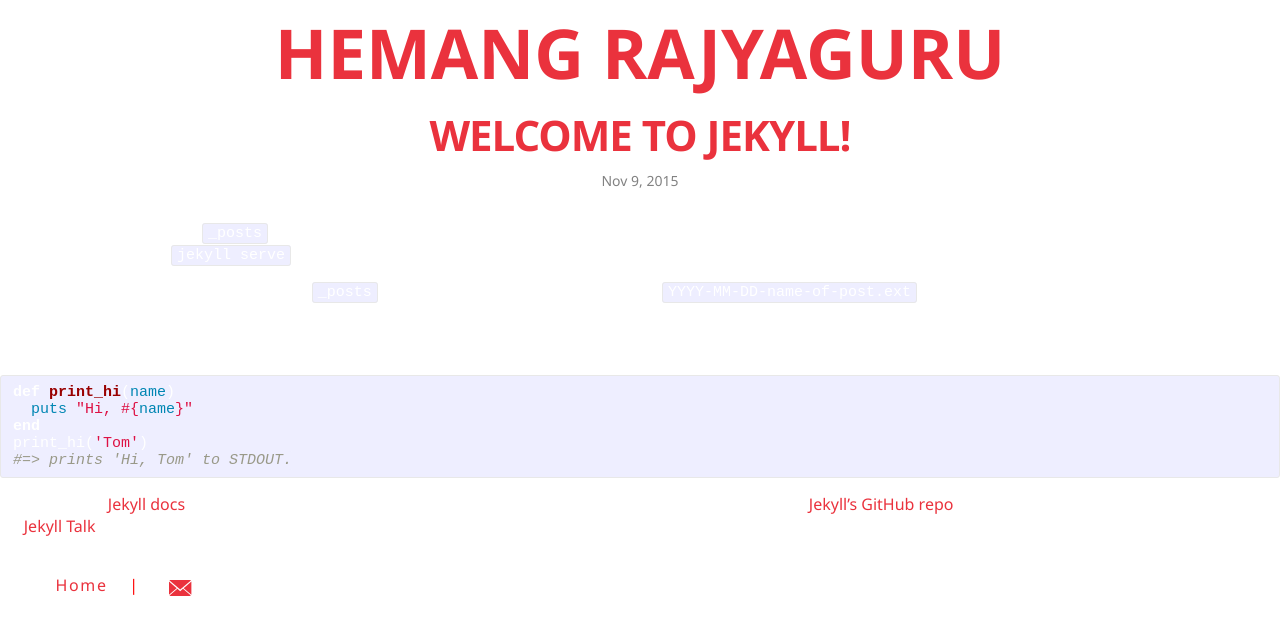
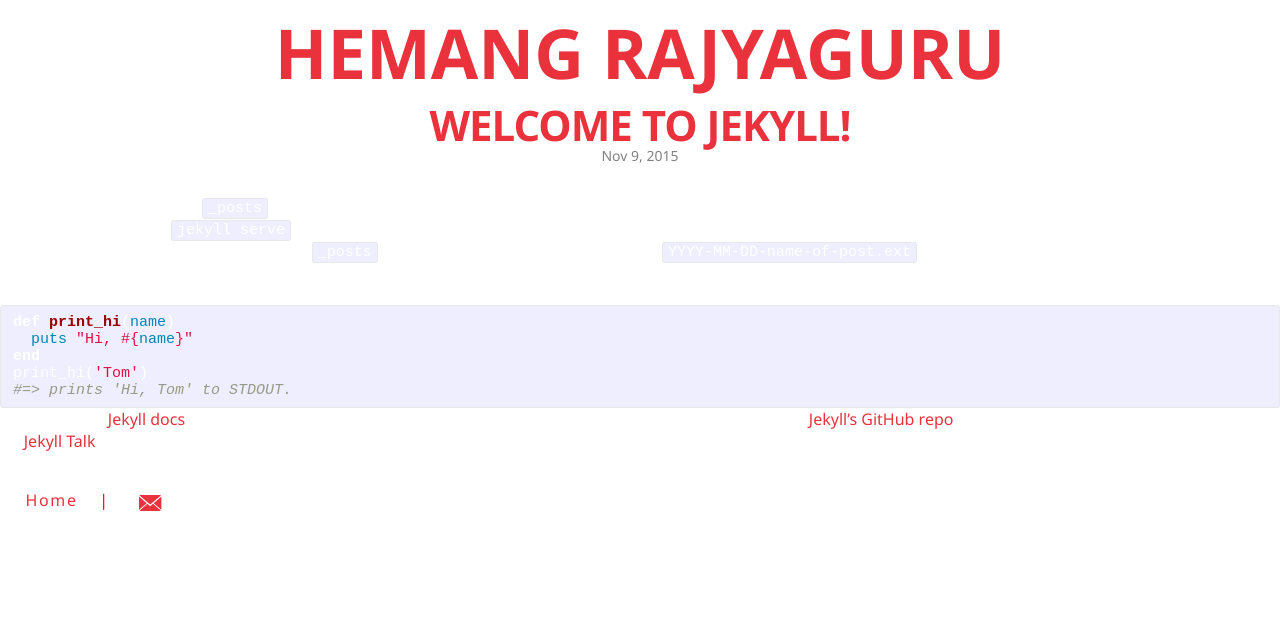
Before and after one commit to hemdagem/personal-website, a Jekyll site: the page built from _posts/2015-11-09-welcome-to-jekyll.markdown, in a window 1280 px wide. Shown: the top 635 px of the page. Built offline with Jekyll 4.4.1, drawn with Linux system fonts in a browser that asks for light colours.

Commit message:
more styling tweaks

```diff
--- a/_includes/head.html
+++ b/_includes/head.html
@@ -6,9 +6,8 @@
   <title>{% if page.title %}{{ page.title }}{% else %}{{ site.title }}{% endif %}</title>
   <meta name="description" content="{% if page.excerpt %}{{ page.excerpt | strip_html | strip_newlines | truncate: 160 }}{% else %}{{ site.description }}{% endif %}">
 
-  <link rel="stylesheet" href="{{ " /css/main.css " | prepend: site.baseurl }}">
+  <link rel="stylesheet" href="{{ "/css/main.css" | prepend: site.baseurl }}">
   <link rel="canonical" href="{{ page.url | replace:'index.html','' | prepend: site.baseurl | prepend: site.url }}">
-  <link rel="alternate" type="application/rss+xml" title="{{ site.title }}" href="{{ " /feed.xml " | prepend: site.baseurl | prepend: site.url }}">
   <meta property="og:title" content="Hemang Rajyaguru" />
   <meta property="og:type" content="article" />
   <meta property="og:url" content="/" />
--- a/_sass/_base.scss
+++ b/_sass/_base.scss
@@ -2,7 +2,7 @@
  * Reset some basic elements
  */
 body, h1, h2, h3, h4, h5, h6,
-p, blockquote, pre, hr,
+p, blockquote, pre,
 dl, dd, ol, ul, figure {
     margin: 0;
     padding: 0;
@@ -34,7 +34,7 @@
 p, blockquote, pre,
 ul, ol, dl, figure,
 %vertical-rhythm {
-    margin-bottom: $spacing-unit / 2;
+    margin-bottom: 0;
 }
 
 
@@ -66,7 +66,7 @@
  * Lists
  */
 ul, ol {
-    margin-left: $spacing-unit;
+    margin-left: 0;
 }
 
 li {
@@ -83,6 +83,7 @@
  */
 h1, h2, h3, h4, h5, h6 {
     font-weight: $base-font-weight;
+    font-size: 100%;
 }
 
 
--- a/css/main.scss
+++ b/css/main.scss
@@ -12,7 +12,7 @@
 $base-font-size:   16px;
 $base-font-weight: 400;
 $small-font-size:  $base-font-size * 0.875;
-$base-line-height: 1.5;
+$base-line-height: 1;
 
 $spacing-unit:     30px;
 
--- a/index.html
+++ b/index.html
@@ -1,5 +1,6 @@
 ---
 layout: default
+title: Hemang Rajyaguru
 ---
 
 
```
